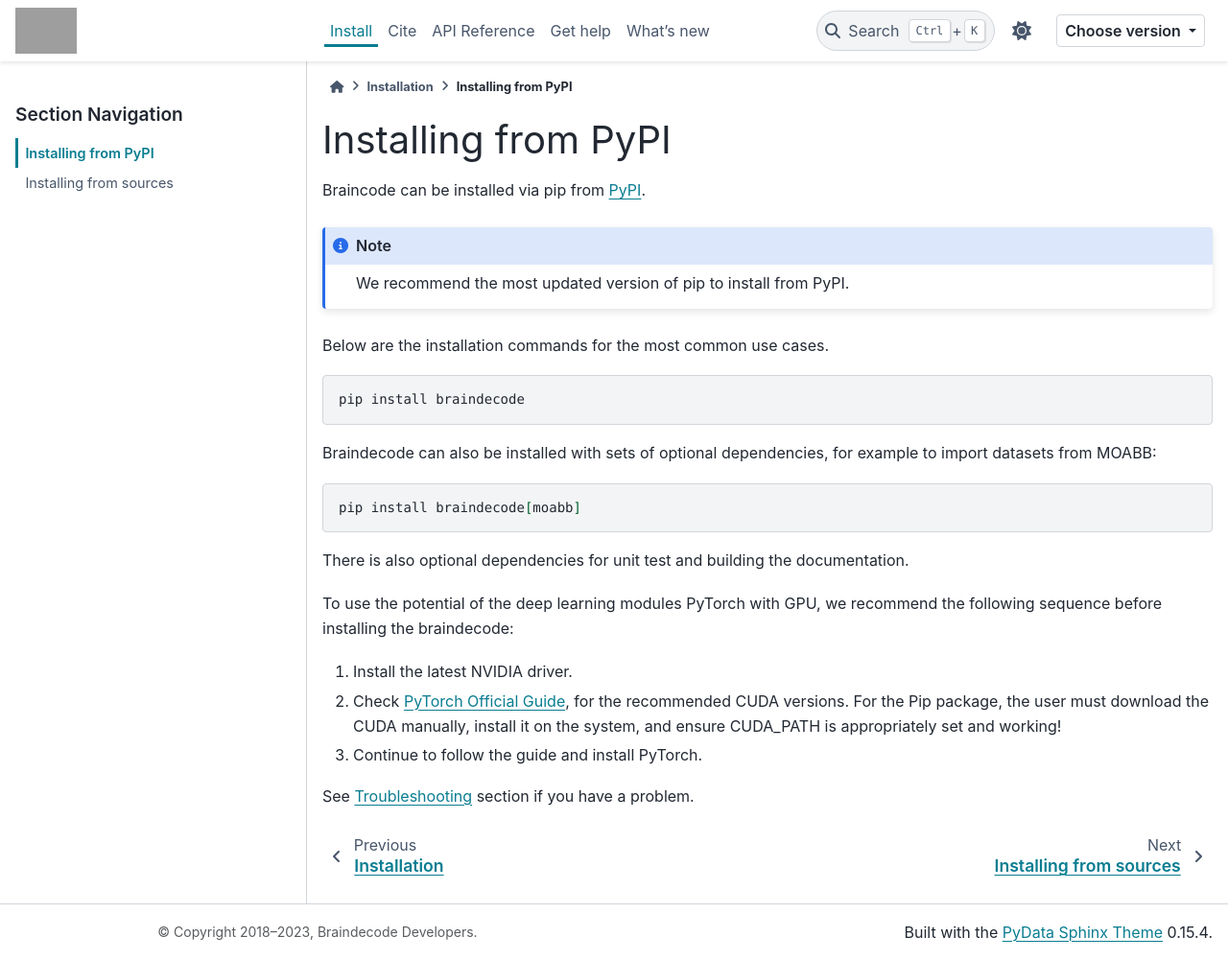
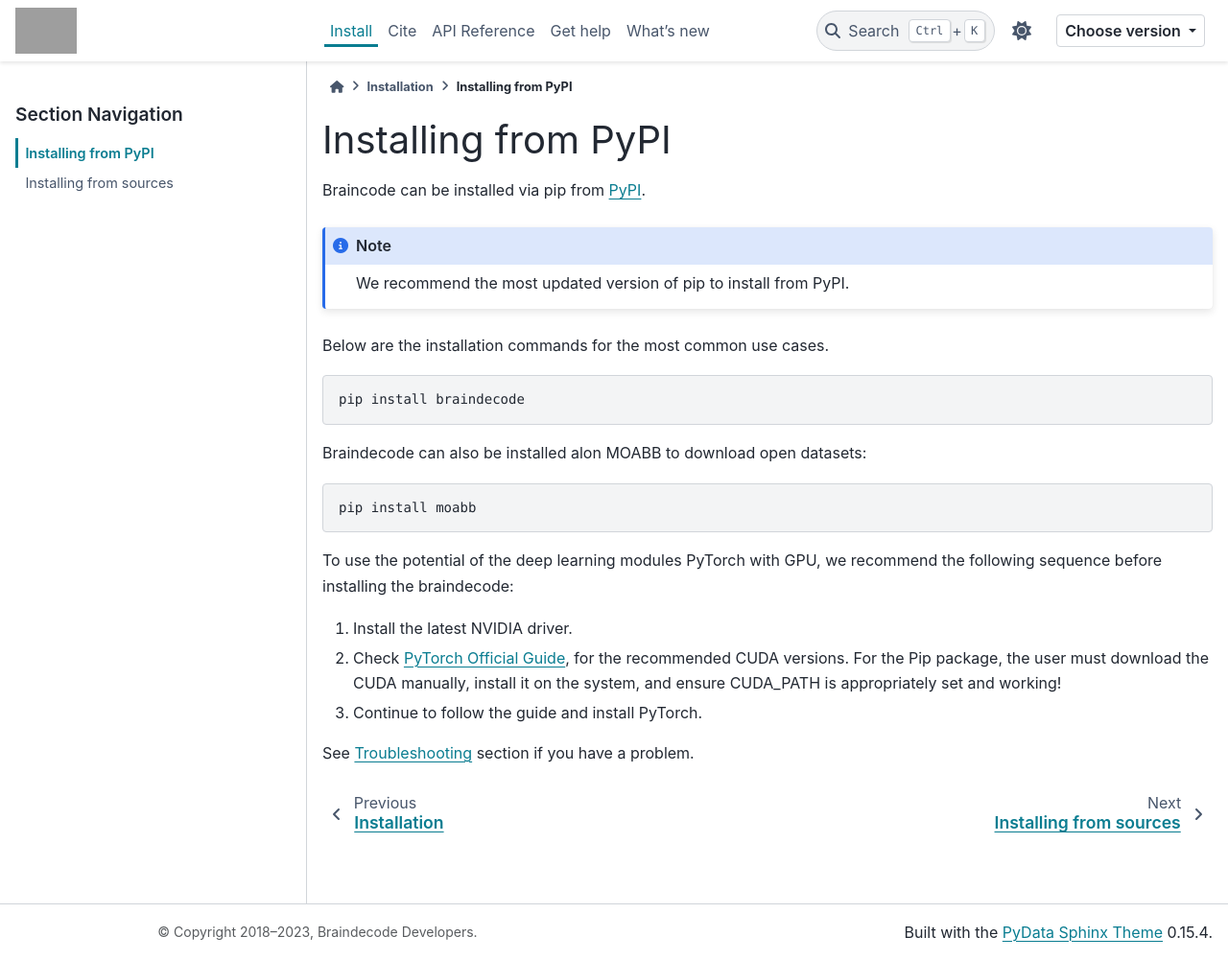
Before and after one commit to braindecode/braindecode, a Sphinx documentation site: the page built from docs/install/install_pip.rst, in a window 1280 px wide and 1001 px high. Shown: the whole window at 96% size. Built offline with Sphinx 7.4.7 and the PyData theme 0.15.4, drawn with Linux system fonts in a browser that asks for light colours; pages that are not in the unit, such as notebooks, are missing from menus; comment, search, counter and statistics services are not loaded; grey boxes are pictures that could not be loaded.

Commit message:
fix: waiting new release on pypi, no optional deps yet

```diff
--- a/docs/install/install_pip.rst
+++ b/docs/install/install_pip.rst
@@ -14,13 +14,11 @@
 
    pip install braindecode
 
-Braindecode can also be installed with sets of optional dependencies, for example to import datasets from MOABB:
+Braindecode can also be installed alon MOABB to download open datasets:
 
 .. code-block:: bash
 
-   pip install braindecode[moabb]
-
-There is also optional dependencies for unit test and building the documentation.
+   pip install moabb
 
 To use the potential of the deep learning modules PyTorch with GPU, we recommend the following sequence before installing the braindecode:
 
```
